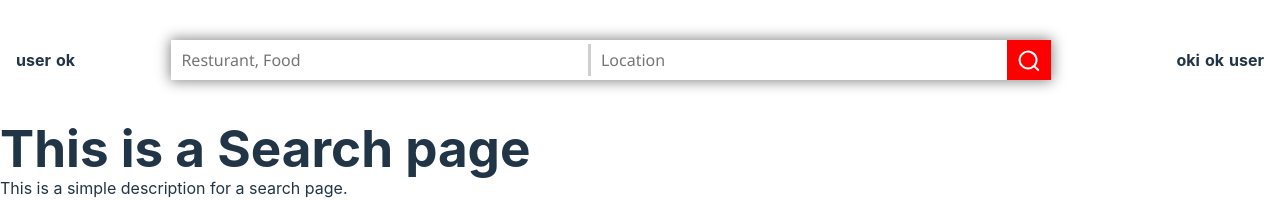
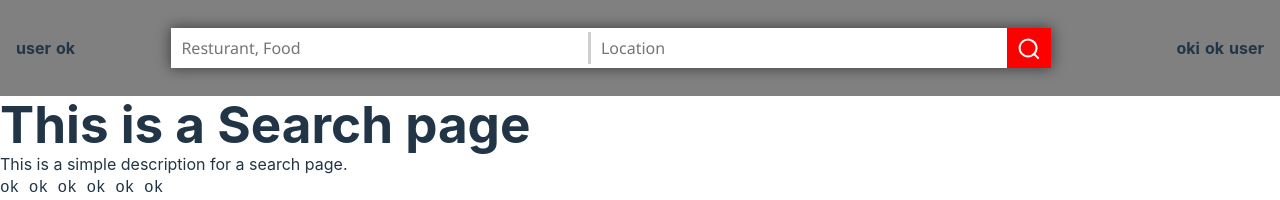
Before and after one commit to KaziMuktadirAhmed/Rate-My-Food, a React (Vite) app in the folder react-app/: page /search in a window 1280 px wide. Shown: the top 200 px of the page. Built offline with nearby package versions, Linux system fonts and the light colour scheme.

Commit message:
removes redundant element

```diff
--- a/react-app/src/components/Topbar/Searchbar/Searchbar.module.css
+++ b/react-app/src/components/Topbar/Searchbar/Searchbar.module.css
@@ -7,7 +7,7 @@
   width: 110vh;
   height: 40px;
   border: none;
-  border-radius: 4px 4px 4px 4px;
+  border-radius: 0 0 0 0;
   background-color: white;
   display: flex;
   align-items: center;
--- a/react-app/src/components/Topbar/Topbar.module.css
+++ b/react-app/src/components/Topbar/Topbar.module.css
@@ -1,8 +1,8 @@
 .topbar {
-  height: 15vh;
+  height: 12vh;
   width: 100%;
   margin: 0;
-  background-color: white;
+  background-color: gray;
   align-items: center;
   display: grid;
   grid: auto / 1.5fr 4fr 2fr;
--- a/react-app/src/components/Topbar/Topbar.tsx
+++ b/react-app/src/components/Topbar/Topbar.tsx
@@ -2,8 +2,9 @@ import TopRight from "./Layout/Right/TopRight";
 import TopCenter from "./Layout/Center/TopCenter";
 import TopLeft from "./Layout/Left/TopLeft";
 
+import Searchbar from "./Searchbar/Searchbar";
+
 import styles from "./Topbar.module.css";
-import Searchbar from "./Searchbar/Searchbar";
 
 function Topbar() {
   return (
--- a/react-app/src/pages/Search/Search.tsx
+++ b/react-app/src/pages/Search/Search.tsx
@@ -5,7 +5,7 @@ function Search() {
   return (
     <>
       <Topbar />
-      <h1 className={styles.h1}>This is a Search page</h1>
+      <h1>This is a Search page</h1>
       <p>This is a simple description for a search page.</p>
       <pre>ok ok ok ok ok ok</pre>
     </>
```
